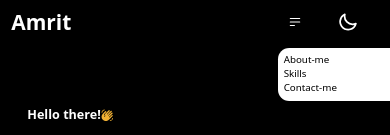
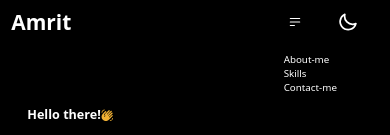
Before and after one commit to 1AmritOP/Portfolio, a React (Vite) app: page / in a window 390 px wide. Both pictures are taken after a click on the button 294 px from the left and 22 px from the top of the page. Shown: the top 135 px of the page. Built offline with nearby package versions, Linux system fonts and the light colour scheme; a web font is replaced by a local one.

Commit message:
pata nhi kya kiya hu..

```diff
--- a/src/Components/Navbar.jsx
+++ b/src/Components/Navbar.jsx
@@ -46,15 +46,15 @@ const Navbar = (prop) => {
                 </NavLink>
 
 
-                <div className=" max-md:block hidden">
-                    <div className="dropdown text-xl">
+                <div className=" max-md:block hidden ">
+                    <div className="dropdown  text-xl">
                     <div tabIndex={0} role="button" className="btn btn-ghost btn-circle">
                         <svg xmlns="http://www.w3.org/2000/svg" className="h-5 w-5" fill="none" viewBox="0 0 24 24" stroke="currentColor"><path strokeLinecap="round" strokeLinejoin="round" strokeWidth="2" d="M4 6h16M4 12h16M4 18h7" /></svg>
                     </div>
-                    <ul tabIndex={0} className="menu menu-sm dropdown-content mt-3 z-[1] p-2 shadow bg-base-100 rounded-box w-52">
-                        <NavLink className={' text-black'} to='about' >About-me</NavLink>
-                        <NavLink className={' text-black'} to='skill' >Skills</NavLink>
-                        <NavLink className={' text-black'} to='contact'>Contact-me</NavLink>
+                    <ul  tabIndex={0} className= " menu menu-sm dropdown-content mt-3 z-[1] p-2 shadow rounded-box w-52">
+                        <NavLink to='about' >About-me</NavLink>
+                        <NavLink to='skill' >Skills</NavLink>
+                        <NavLink to='contact'>Contact-me</NavLink>
                     </ul>
                     </div>
                 </div>
```
Also changed, not shown: src/Components/Hero.jsx (+4 -4 lines).
